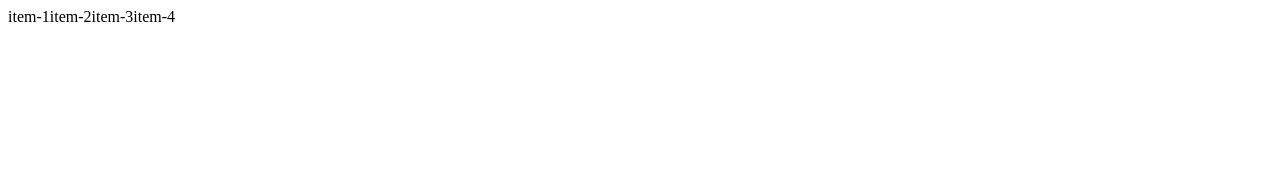
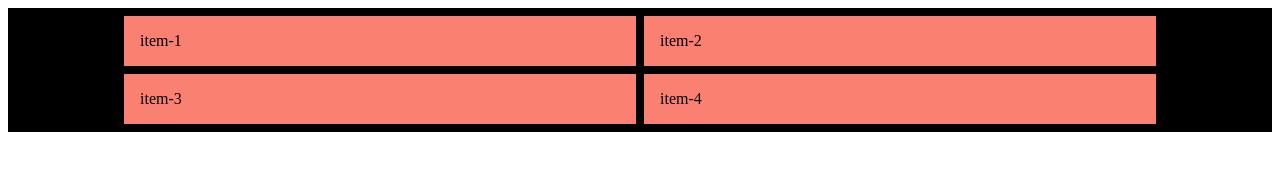
Before and after one commit to ivanretamozodev/OB-html-css-curso, a plain HTML site: page 10-responsive-design/flexbox-avanzado.html in a window 1280 px wide. Drawn offline with Linux system fonts and the light colour scheme.

Commit message:
Uso Avanzado de Flex Box

```diff
--- a/10-responsive-design/css/flexbox-avanzado.css
+++ b/10-responsive-design/css/flexbox-avanzado.css
@@ -1,3 +1,21 @@
 .contenedor {
+    background-color: black;
     display: flex;
+    gap: 0.5rem;
+    padding: 0.5rem;
+    min-height: 5rem;
+    /* eje principal o (horizontal) utiliza 👇 */
+    justify-content: center;
+    /* eje secundario o (vertical) utiliza 👇 */
+    align-items: center;
+    flex-wrap: wrap;
 }
+.item {
+    background-color: salmon;
+    padding: 1rem;
+    width: 30rem;
+}
+
+.item-2 {
+    align-self: stretch;
+}
```
